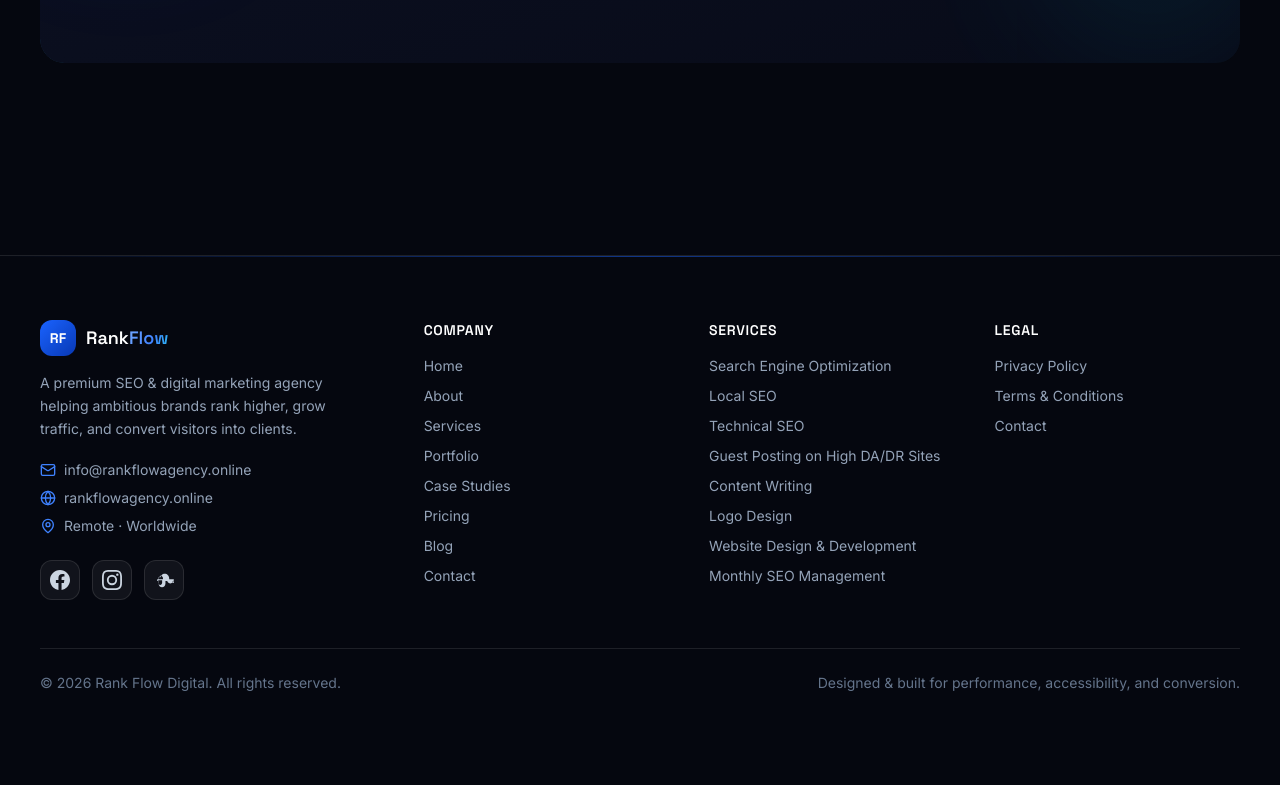
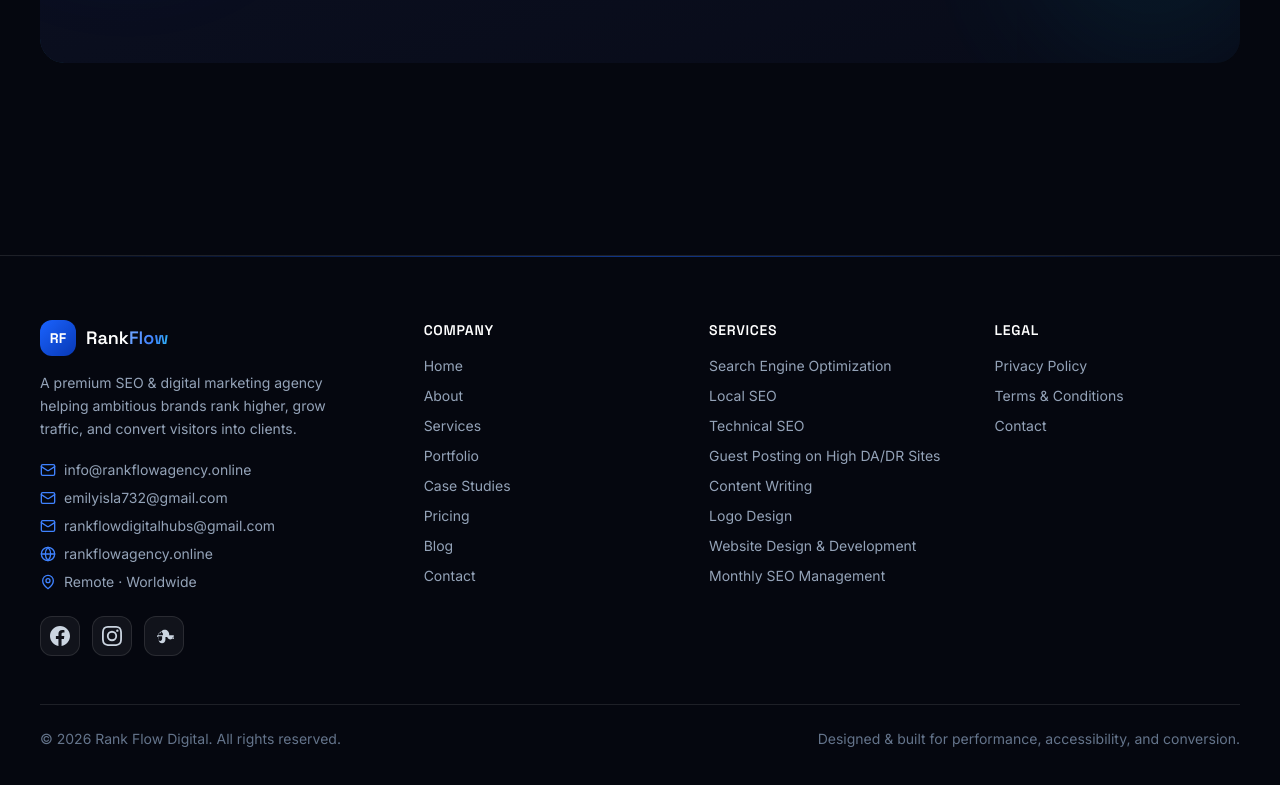
Before and after one commit to rankflowdigitalhubs-dotcom/rankflowdigitalagency, a React (Vite) app: page / in a window 1280 px wide. Shown: the part 8049-8834 px from the top of the page. Before the commit the page ends 8806 px from the top, so only its background shows below. Built offline with nearby package versions, Linux system fonts and the light colour scheme.

Commit message:
Updated data.tsx

```diff
--- a/src/components.tsx
+++ b/src/components.tsx
@@ -300,9 +300,11 @@ export function Footer() {
               A premium SEO & digital marketing agency helping ambitious brands rank higher, grow traffic, and convert visitors into clients.
             </p>
             <div className="mt-5 space-y-2 text-sm text-slate-400">
-              <a href={`mailto:${contactInfo.email}`} className="flex items-center gap-2 hover:text-brand-300">
-                <Mail className="h-4 w-4 text-brand-400" /> {contactInfo.email}
-              </a>
+              {contactInfo.emails.map((email) => (
+                <a key={email} href={`mailto:${email}`} className="flex items-center gap-2 hover:text-brand-300">
+                  <Mail className="h-4 w-4 text-brand-400" /> {email}
+                </a>
+              ))}
               <a href={contactInfo.website} target="_blank" rel="noopener noreferrer" className="flex items-center gap-2 hover:text-brand-300">
                 <Globe className="h-4 w-4 text-brand-400" /> {contactInfo.websiteLabel}
               </a>
--- a/src/data.tsx
+++ b/src/data.tsx
@@ -1147,6 +1147,7 @@ export const socialLinks = [
 
 export const contactInfo = {
   email: 'info@rankflowagency.online',
+  emails: ['info@rankflowagency.online', 'emilyisla732@gmail.com', 'rankflowdigitalhubs@gmail.com'],
   website: 'https://rankflowagency.online',
   websiteLabel: 'rankflowagency.online',
   location: 'Remote · Worldwide',
--- a/src/pages/Contact.tsx
+++ b/src/pages/Contact.tsx
@@ -34,13 +34,15 @@ export default function Contact() {
               <h3 className="text-lg font-semibold text-white">Get in touch</h3>
               <p className="mt-2 text-sm text-slate-400">We typically reply within one business day.</p>
               <div className="mt-6 space-y-4">
-                <a href={`mailto:${contactInfo.email}`} className="flex items-center gap-3 group">
-                  <span className="flex h-11 w-11 items-center justify-center rounded-xl bg-brand-500/15 text-brand-300"><Mail className="h-5 w-5" /></span>
-                  <div>
-                    <div className="text-xs text-slate-400">Email</div>
-                    <div className="text-sm font-medium text-white group-hover:text-brand-300">{contactInfo.email}</div>
-                  </div>
-                </a>
+                {contactInfo.emails.map((email) => (
+                  <a key={email} href={`mailto:${email}`} className="flex items-center gap-3 group">
+                    <span className="flex h-11 w-11 items-center justify-center rounded-xl bg-brand-500/15 text-brand-300"><Mail className="h-5 w-5" /></span>
+                    <div>
+                      <div className="text-xs text-slate-400">Email</div>
+                      <div className="text-sm font-medium text-white group-hover:text-brand-300">{email}</div>
+                    </div>
+                  </a>
+                ))}
                 <a href={contactInfo.website} target="_blank" rel="noopener noreferrer" className="flex items-center gap-3 group">
                   <span className="flex h-11 w-11 items-center justify-center rounded-xl bg-brand-500/15 text-brand-300"><Globe className="h-5 w-5" /></span>
                   <div>
```
